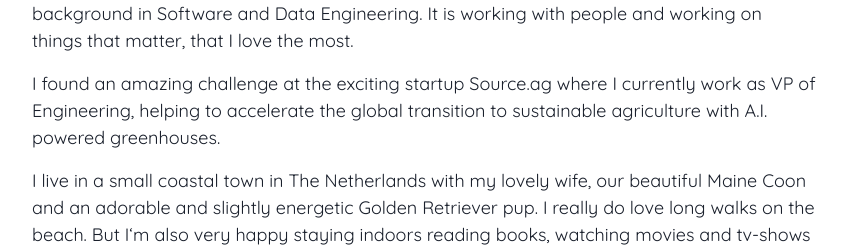
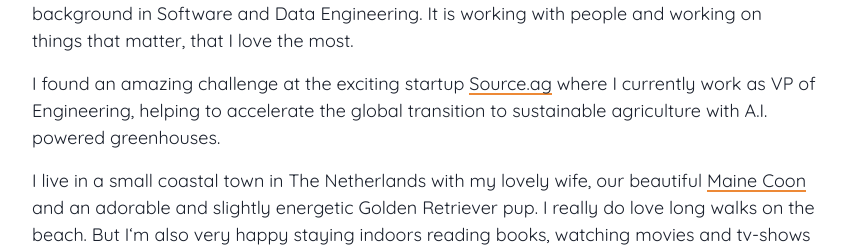
Before and after one commit to DonDebonair/daan.fyi, a Next.js app: page /about in a window 1280 px wide. Shown: the part 235-482 px from the top of the page, without its empty margins (216-1063 px from the left). Built offline with nearby package versions, Linux system fonts and the light colour scheme.

Commit message:
feat: fancy schmancy links

```diff
--- a/components/CustomLink.tsx
+++ b/components/CustomLink.tsx
@@ -1,10 +1,11 @@
 import { Link as ChakraLink, LinkProps as ChakraLinkProps } from '@chakra-ui/layout';
 import Link, { LinkProps } from 'next/link';
 import React, { ReactElement } from 'react';
+import { useColorModeValue } from '@chakra-ui/react';
 
-export type AccessibleLinkProps = LinkProps & ChakraLinkProps;
+export type CustomLinkProps = LinkProps & ChakraLinkProps;
 
-const CustomLink = ({ href, children, ...rest }: AccessibleLinkProps): ReactElement => {
+const CustomLink = ({ href, children, ...rest }: CustomLinkProps): ReactElement => {
     const hrefInternal = href.startsWith('/') || href.startsWith('#');
     if (hrefInternal) {
         return (
@@ -20,4 +21,27 @@ const CustomLink = ({ href, children, ...rest }: AccessibleLinkProps): ReactElem
     );
 };
 
+export const StylishLink = (props: CustomLinkProps) => {
+    const color = useColorModeValue('orange.400', 'orange.500');
+    return (
+        <CustomLink
+            bgGradient={`linear(to-b, ${color} 0%, ${color} 100%)`}
+            backgroundPosition="0 100%"
+            textDecoration="none"
+            backgroundRepeat="repeat-x"
+            backgroundSize="2px 2px"
+            transition="background-size .2s"
+            _hover={{
+                textDecoration: 'none',
+                backgroundSize: '4px 50px',
+            }}
+            {...props}
+        />
+    );
+};
+
+export const DefaultLink = (props: CustomLinkProps) => (
+    <CustomLink textDecoration="none" _hover={{ textDecoration: 'none' }} {...props} />
+);
+
 export default CustomLink;
--- a/components/Footer.tsx
+++ b/components/Footer.tsx
@@ -1,6 +1,7 @@
 import { Divider, Flex, Text, HStack, IconButton, Link } from '@chakra-ui/react';
 import React, { ReactElement } from 'react';
 import { GrTwitter, GrGithub, GrLinkedin } from 'react-icons/gr';
+import { DefaultLink } from '@/components/CustomLink';
 
 const Footer = (): ReactElement => (
     <Flex direction="column" maxW="800px" w="100%" m="0 auto">
@@ -16,6 +17,9 @@ const Footer = (): ReactElement => (
                 <IconButton aria-label="LinkedIn" icon={<GrLinkedin />} size="lg" variant="ghost" />
             </Link>
         </HStack>
+        <Flex justify="center">
+            <DefaultLink href="/archive">Archive</DefaultLink>
+        </Flex>
         <Flex p={8} justify="center">
             <Text>Copyright 2021 - Daan Debie</Text>
         </Flex>
--- a/components/MDXComponents.tsx
+++ b/components/MDXComponents.tsx
@@ -19,7 +19,7 @@ import {
     chakra,
 } from '@chakra-ui/react';
 import { HTMLChakraProps } from '@chakra-ui/system';
-import CustomLink from '@/components/CustomLink';
+import { StylishLink } from '@/components/CustomLink';
 import React, { ReactNode } from 'react';
 import { TableCellProps, TableColumnHeaderProps } from '@chakra-ui/table/dist/types/table';
 import Image from 'next/image';
@@ -93,7 +93,7 @@ export const MDXComponents = {
     h3: (props: HeadingProps): ReactNode => <H as="h3" size="lg" {...props} />,
     h4: (props: HeadingProps): ReactNode => <H as="h4" size="md" {...props} />,
     p: (props): ReactNode => <Text as="p" fontSize="lg" {...props} />,
-    a: (props): ReactNode => <CustomLink {...props} />,
+    a: (props): ReactNode => <StylishLink {...props} />,
     ul: (props): ReactNode => <UnorderedList pl={4} {...props} />,
     ol: (props): ReactNode => <OrderedList pl={4} {...props} />,
     li: (props): ReactNode => <ListItem fontSize="lg" {...props} />,
--- a/components/NavBar.tsx
+++ b/components/NavBar.tsx
@@ -1,9 +1,9 @@
 import { Box, Flex, IconButton, Text, useColorMode, useColorModeValue } from '@chakra-ui/react';
 import { CloseIcon, HamburgerIcon, MoonIcon, SunIcon } from '@chakra-ui/icons';
 import React, { ReactElement, useState } from 'react';
-import CustomLink, { AccessibleLinkProps } from '@/components/CustomLink';
+import CustomLink, { CustomLinkProps } from '@/components/CustomLink';
 
-type MenuItemProps = AccessibleLinkProps & {
+type MenuItemProps = CustomLinkProps & {
     isLast?: boolean;
 };
 
@@ -12,6 +12,10 @@ const MenuItem = ({ isLast, href, children, ...rest }: MenuItemProps) => (
         mb={{ base: isLast ? 0 : 8, sm: 0 }}
         mr={{ base: 0, sm: isLast ? 0 : 8 }}
         display="block"
+        textDecoration="none"
+        _hover={{
+            textDecoration: 'none',
+        }}
         href={href}
         {...rest}
     >
--- a/pages/about.tsx
+++ b/pages/about.tsx
@@ -1,6 +1,7 @@
 import DefaultLayout from '@/layouts/DefaultLayout';
 import React, { ReactNode } from 'react';
-import { Link, Heading, Text } from '@chakra-ui/react';
+import { Heading, Text } from '@chakra-ui/react';
+import { StylishLink } from '@/components/CustomLink';
 
 const AboutPage = (): ReactNode => (
     <DefaultLayout title="About | Daan Debie">
@@ -15,17 +16,15 @@ const AboutPage = (): ReactNode => (
         </Text>
         <Text fontSize="lg">
             I found an amazing challenge at the exciting startup{' '}
-            <Link href="https://source.ag" isExternal>
-                Source.ag
-            </Link>{' '}
-            where I currently work as VP of Engineering, helping to accelerate the global transition
-            to sustainable agriculture with A.I. powered greenhouses.
+            <StylishLink href="https://source.ag">Source.ag</StylishLink> where I currently work as
+            VP of Engineering, helping to accelerate the global transition to sustainable
+            agriculture with A.I. powered greenhouses.
         </Text>
         <Text fontSize="lg">
             I live in a small coastal town in The Netherlands with my lovely wife, our beautiful{' '}
-            <Link href="https://www.instagram.com/p/BdYpuOCnX9f/" isExternal>
+            <StylishLink href="https://www.instagram.com/p/BdYpuOCnX9f/" isExternal>
                 Maine Coon
-            </Link>{' '}
+            </StylishLink>{' '}
             and an adorable and slightly energetic Golden Retriever pup. I really do love long walks
             on the beach. But I‘m also very happy staying indoors reading books, watching movies and
             tv-shows and playing games.
--- a/pages/archive/index.tsx
+++ b/pages/archive/index.tsx
@@ -1,4 +1,4 @@
-import CustomLink from '@/components/CustomLink';
+import { DefaultLink } from '@/components/CustomLink';
 import { Flex, Heading, Text } from '@chakra-ui/react';
 import React, { ReactNode } from 'react';
 import DefaultLayout from '@/layouts/DefaultLayout';
@@ -23,11 +23,11 @@ const BlogOverviewPage = ({ allPosts }: BlogOverviewProps): ReactNode => (
         {allPosts.map((frontMatter) => {
             return (
                 <Flex key={frontMatter.slug} direction="column">
-                    <CustomLink href={`/archive/${frontMatter.slug}`}>
+                    <DefaultLink href={`/archive/${frontMatter.slug}`}>
                         <Heading as="h2" size="md" mb={2}>
                             {frontMatter.title}
                         </Heading>
-                    </CustomLink>
+                    </DefaultLink>
                     <Text>{format(parseISO(frontMatter.publishedAt), 'MMMM dd, yyyy')}</Text>
                 </Flex>
             );
--- a/pages/blog/index.tsx
+++ b/pages/blog/index.tsx
@@ -1,4 +1,4 @@
-import CustomLink from '@/components/CustomLink';
+import { DefaultLink } from '@/components/CustomLink';
 import { Flex, Heading, Text } from '@chakra-ui/react';
 import React, { ReactNode } from 'react';
 import DefaultLayout from '@/layouts/DefaultLayout';
@@ -19,11 +19,11 @@ const BlogOverviewPage = ({ allPosts }: BlogOverviewProps): ReactNode => (
         {allPosts.map((frontMatter) => {
             return (
                 <Flex key={frontMatter.slug} direction="column">
-                    <CustomLink href={`/blog/${frontMatter.slug}`}>
+                    <DefaultLink href={`/blog/${frontMatter.slug}`}>
                         <Heading as="h2" size="md" mb={2}>
                             {frontMatter.title}
                         </Heading>
-                    </CustomLink>
+                    </DefaultLink>
                     <Text>{format(parseISO(frontMatter.publishedAt), 'MMMM dd, yyyy')}</Text>
                 </Flex>
             );
```
Also changed, not shown: pages/index.tsx (+6 -9 lines).
